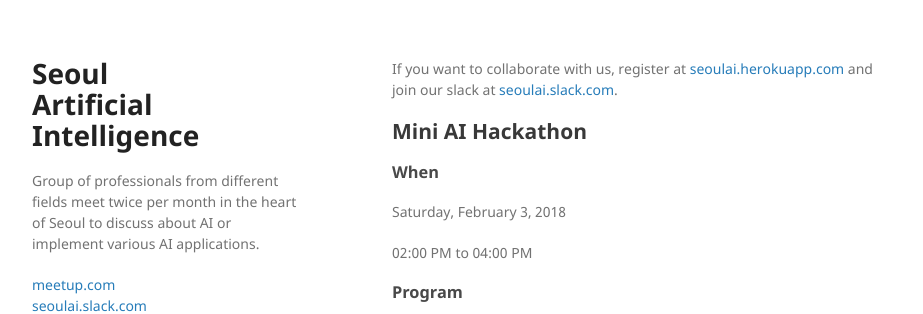
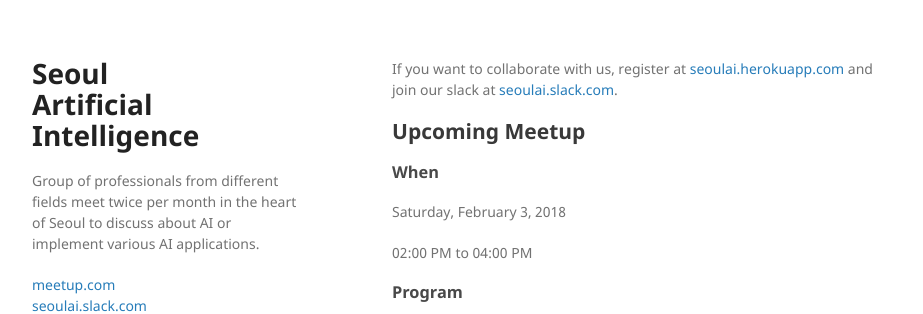
Before and after one commit to martinkersner/seoul-artificial-intelligence-meetup, a Jekyll site: the page built from docs/index.md, in a window 1280 px wide and 900 px high. Shown: the top 314 px of the window, without its empty margins (178-1101 px from the left). Built offline with Jekyll 4.4.1, drawn with Linux system fonts in a browser that asks for light colours.

Commit message:
remove mini hackathon title

```diff
--- a/docs/index.md
+++ b/docs/index.md
@@ -6,8 +6,8 @@
 
 If you want to collaborate with us, register at [seoulai.herokuapp.com](https://seoulai.herokuapp.com/) and join our slack at [seoulai.slack.com](https://seoulai.slack.com/).
 
-<!--## Upcoming Meetup-->
-## Mini AI Hackathon
+## Upcoming Meetup
+<!--## Mini AI Hackathon-->
 
 ### When
 Saturday, February 3, 2018
```
